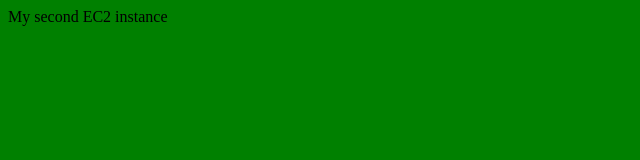
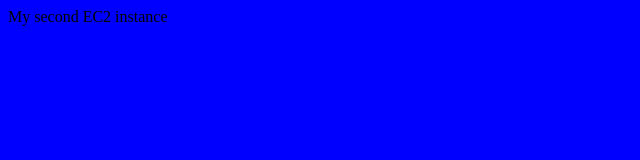
Before and after one commit to twishishshrimali/AWS_SandBox, a plain HTML site: page index.html in a window 1280 px wide. Shown: the whole page, without its empty margins (0-640 px from the left). Drawn offline with Linux system fonts and the light colour scheme.

Commit message:
Update index.html

```diff
--- a/index.html
+++ b/index.html
@@ -1,5 +1,5 @@
 <html>
-<body style="background-color:Green;">
+<body style="background-color:Blue;">
 My second EC2 instance
 </body>
 </html>
```
